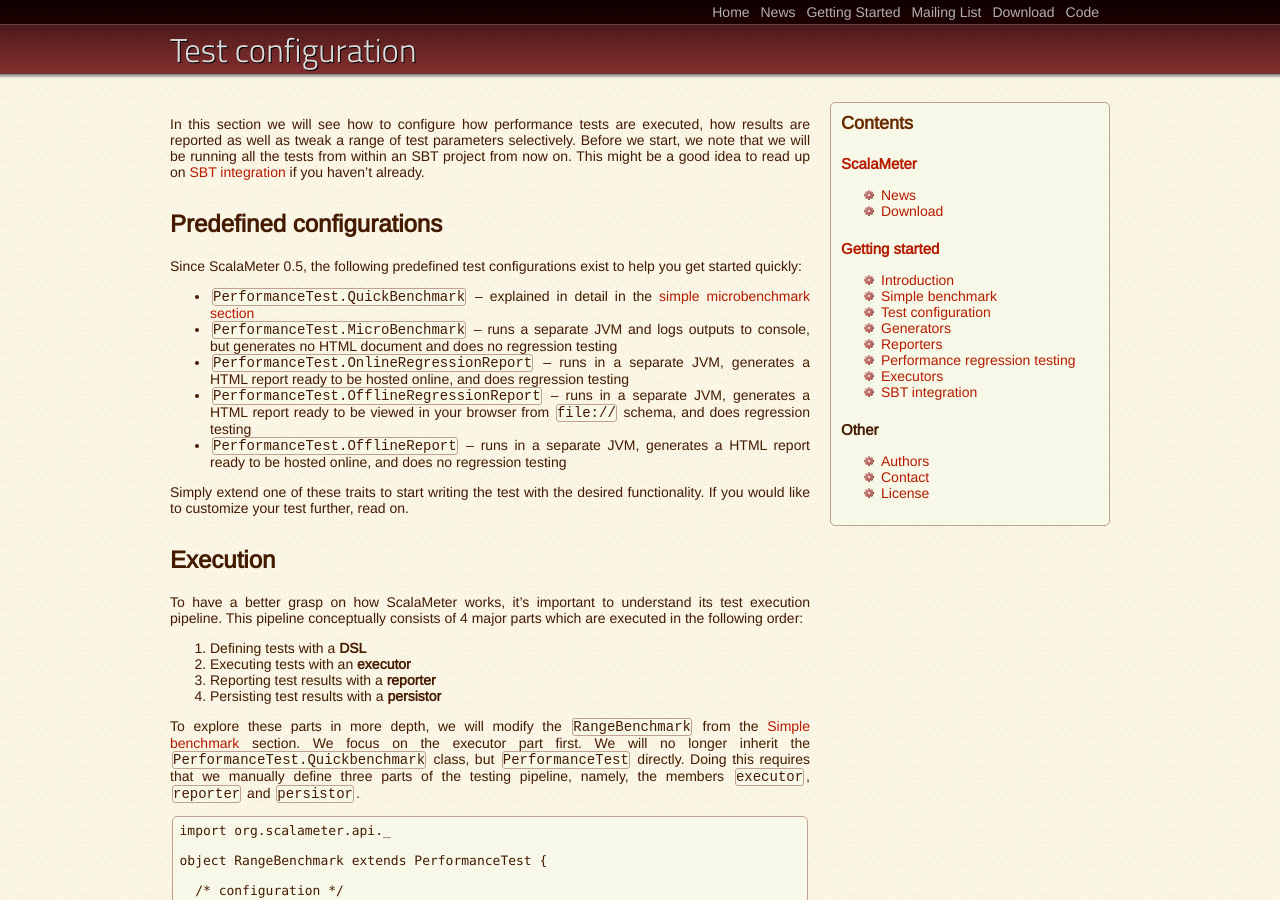
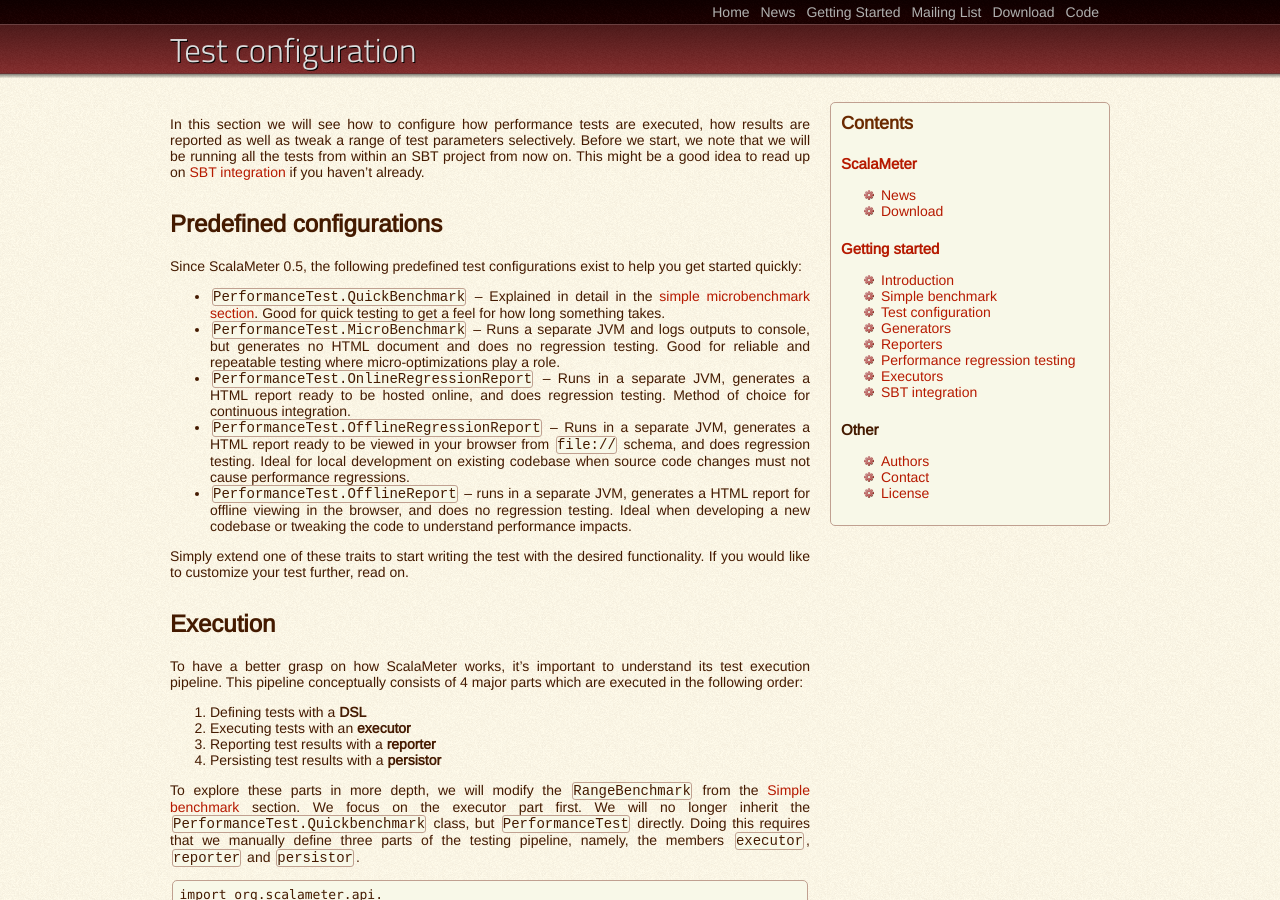
Before and after one commit to scalameter/scalameter.github.com, a Jekyll site: the page built from home/gettingstarted/configuration.md, in a window 1280 px wide and 900 px high. Built offline with Jekyll 4.4.1, drawn with Linux system fonts in a browser that asks for light colours.

Commit message:
Update configuration.md

```diff
--- a/home/gettingstarted/configuration.md
+++ b/home/gettingstarted/configuration.md
@@ -21,11 +21,11 @@ if you haven't already.
 
 Since ScalaMeter 0.5, the following predefined test configurations exist to help you get started quickly:
 
-- `PerformanceTest.QuickBenchmark` -- explained in detail in the [simple microbenchmark section](/home/gettingstarted/simplemicrobenchmark)
-- `PerformanceTest.MicroBenchmark` -- runs a separate JVM and logs outputs to console, but generates no HTML document and does no regression testing
-- `PerformanceTest.OnlineRegressionReport` -- runs in a separate JVM, generates a HTML report ready to be hosted online, and does regression testing
-- `PerformanceTest.OfflineRegressionReport` -- runs in a separate JVM, generates a HTML report ready to be viewed in your browser from `file://` schema, and does regression testing
-- `PerformanceTest.OfflineReport` -- runs in a separate JVM, generates a HTML report ready to be hosted online, and does no regression testing
+- `PerformanceTest.QuickBenchmark` -- Explained in detail in the [simple microbenchmark section](/home/gettingstarted/simplemicrobenchmark). Good for quick testing to get a feel for how long something takes.
+- `PerformanceTest.MicroBenchmark` -- Runs a separate JVM and logs outputs to console, but generates no HTML document and does no regression testing. Good for reliable and repeatable testing where micro-optimizations play a role.
+- `PerformanceTest.OnlineRegressionReport` -- Runs in a separate JVM, generates a HTML report ready to be hosted online, and does regression testing. Method of choice for continuous integration.
+- `PerformanceTest.OfflineRegressionReport` -- Runs in a separate JVM, generates a HTML report ready to be viewed in your browser from `file://` schema, and does regression testing. Ideal for local development on existing codebase when source code changes must not cause performance regressions.
+- `PerformanceTest.OfflineReport` -- runs in a separate JVM, generates a HTML report for offline viewing in the browser, and does no regression testing. Ideal when developing a new codebase or tweaking the code to understand performance impacts.
 
 Simply extend one of these traits to start writing the test with the desired functionality.
 If you would like to customize your test further, read on.
```
